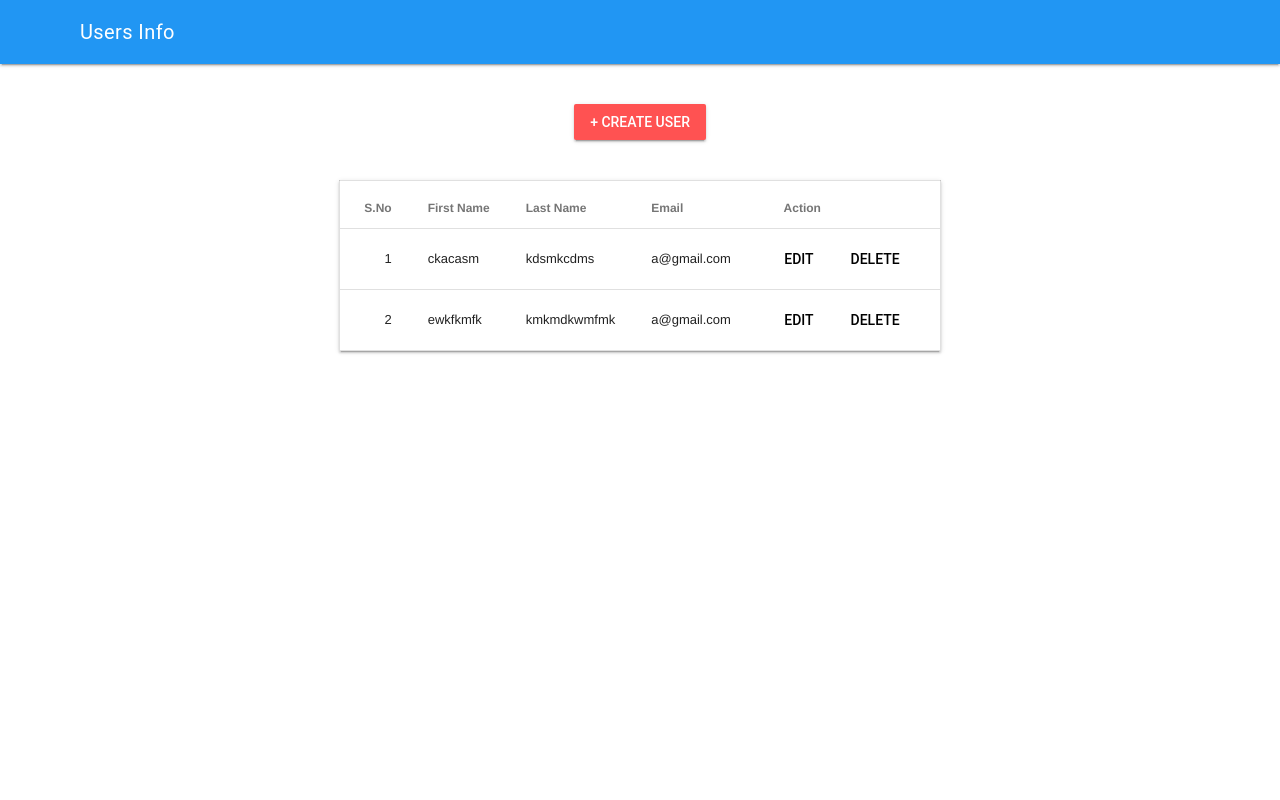
After one commit to Surya7065/UsersSite, a Django app: template info/templates/info/mdg/index.html in a window 1280 px wide. The commit adds this page. Run offline with Django 3.2, Linux system fonts and the light colour scheme; the template is opened without the code that fills it: values that come from a table or form of the project are taken from there, others are empty; data comes from the database, SQL or seed files in the repository; both versions use the stored data as it was after the commit.

Commit message:
add material design components

```diff
--- a/info/templates/info/index.html
+++ b/info/templates/info/index.html
@@ -69,8 +69,8 @@
 
                 {% for user in user_list %}
 
-                <tr>
-                    <td>{{ forloop.counter }}</td>
+                <tr align="left">
+                    <td style="margin: 0 auto">{{ forloop.counter }}</td>
 
                     <!--Check if first name exists-->
                     {% if user.first_name %}
@@ -86,7 +86,7 @@
                     <td>N/A</td>
                     {% endif %}
                     <td>{{ user.email }}</td>
-                    <td style="text-align:center">
+                    <td>
                         <a class="btn btn-primary btn-xs" role="button" href="{% url 'info:edit_user' user.id %}">Edit</a>&nbsp&nbsp&nbsp
                         <button type="button" class="btn btn-danger btn-xs" data-toggle="modal" data-target="#myModal" data-whatever="{{ user.first_name }}" data-userid="{{ user.id }}">Delete</button>&nbsp&nbsp&nbsp
                     </td>
--- /dev/null
+++ b/info/templates/info/mdg/index.html
@@ -0,0 +1,126 @@
+<!DOCTYPE html>
+<html>
+
+    <head>
+        <title>Add User</title>
+        <meta name="viewport" content="width=device-width, initial-scale=1">
+
+        <link rel="stylesheet" href="https://fonts.googleapis.com/icon?family=Material+Icons">
+        <link rel="stylesheet" href="https://code.getmdl.io/1.3.0/material.blue-red.min.css">
+        <script defer src="https://code.getmdl.io/1.3.0/material.min.js"></script>
+    </head>
+
+    <body>
+
+        <div class = "mdl-layout mdl-js-layout mdl-layout--fixed-header">
+            <header class = "mdl-layout__header">
+                <div class = "mdl-layout__header-row">
+                    <span class = "mdl-layout-title">Users Info</span>
+                </div>
+            </header>
+
+            <main class = "mdl-layout__content">
+
+                <br/>
+                <br/>
+
+                <div style="text-align:center">
+                    <!-- Colored raised button -->
+                    <a href="{% url 'info:add_user' %}">
+                        <button class="mdl-button mdl-js-button mdl-button--raised mdl-button--accent mdl-js-ripple-effect" style="margin: 0 auto">
+                        + Create User
+                        </button>
+                    </a>
+                </div>
+
+
+                <br/>
+                <br/>
+
+
+                <table class="mdl-data-table mdl-js-data-table mdl-shadow--2dp" style="margin: 0 auto">
+                    <thead>
+                    <tr>
+                        <th>S.No</th>
+                        <th class="mdl-data-table__cell--non-numeric">First Name</th>
+                        <th class="mdl-data-table__cell--non-numeric">Last Name</th>
+                        <th class="mdl-data-table__cell--non-numeric">Email</th>
+                        <th class="mdl-data-table__cell--non-numeric">&nbsp&nbsp&nbsp&nbsp&nbspAction</th>
+                    </tr>
+                    </thead>
+                    <tbody>
+                    {% for user in user_list %}
+
+                    <tr>
+                        <td>{{ forloop.counter }}</td>
+
+                        <!--Check if first name exists-->
+                        {% if user.first_name %}
+                        <td class="mdl-data-table__cell--non-numeric">{{ user.first_name }}</td>
+                        {% else %}
+                        <td class="mdl-data-table__cell--non-numeric">N/A</td>
+                        {% endif %}
+
+                        <!--check if last name exists-->
+                        {% if user.last_name %}
+                        <td class="mdl-data-table__cell--non-numeric">{{ user.last_name }}</td>
+                        {% else %}
+                        <td class="mdl-data-table__cell--non-numeric">N/A</td>
+                        {% endif %}
+                        <td class="mdl-data-table__cell--non-numeric">{{ user.email }}</td>
+                        <td class="mdl-data-table__cell--non-numeric" style="text-align:center">
+                            <!--<a class="btn btn-primary btn-xs" role="button" href="{% url 'info:edit_user' user.id %}">Edit</a>&nbsp&nbsp&nbsp-->
+                            <!--<button type="button" class="btn btn-danger btn-xs" data-toggle="modal" data-target="#myModal" data-whatever="{{ user.first_name }}" data-userid="{{ user.id }}">Delete</button>&nbsp&nbsp&nbsp-->
+                            <a href="{% url 'info:edit_user' user.id %}"><button class="mdl-button mdl-js-button" style="margin: 0 auto">
+                            Edit
+                            </button></a>
+                            <button onclick="handleDelete()" class="mdl-button mdl-js-button" style="margin: 0 auto">
+                            Delete
+                            </button>
+                        </td>
+                    </tr>
+
+                    {% endfor %}
+
+                    </tbody>
+                </table>
+
+                <dialog class="mdl-dialog">
+                    <h4 class="mdl-dialog__title">Allow data collection?</h4>
+                    <div class="mdl-dialog__content">
+                        <p>
+                            Allowing us to collect data will let us get you the information you want faster.
+                        </p>
+                    </div>
+                    <div class="mdl-dialog__actions">
+                        <button type="button" class="mdl-button">Agree</button>
+                        <button type="button" class="mdl-button close">Disagree</button>
+                    </div>
+                </dialog>
+
+            </main>
+        </div>
+
+
+    </body>
+
+    <script>
+
+
+            var dialog = document.querySelector('dialog');
+            var showDialogButton = document.querySelector('#delete_user');
+            if (! dialog.showModal) {
+              dialogPolyfill.registerDialog(dialog);
+            }
+            dialog.querySelector('.close').addEventListener('click', function() {
+              dialog.close();
+            });
+        function handleDelete(){
+
+            (this).addEventListener('click', function() {
+              dialog.showModal();
+            });
+        }
+    </script>
+
+</html>
--- a/info/views.py
+++ b/info/views.py
@@ -13,7 +13,7 @@ def index(request):
 
     user_list = User.objects.all()
 
-    return render(request, 'info/index.html', {'user_list': user_list})
+    return render(request, 'info/mdg/index.html', {'user_list': user_list})
 
 
 def add_user(request):
@@ -35,7 +35,7 @@ def add_user(request):
         message = 'Create user'
         form = UserForm()
 
-    return render(request, 'info/add_user.html', {'form': form, 'message': message})
+    return render(request, 'info/mdg/add_user.html', {'form': form, 'message': message})
 
 
 def delete_user(request, user_id):
@@ -72,4 +72,4 @@ def edit_user(request, user_id):
         data = {'first_name': user.first_name, 'last_name': user.last_name, 'email': user.email, 'password': user.password}
         form = UserForm(initial=data)
 
-    return render(request, 'info/add_user.html', {'form': form, 'message': message})
+    return render(request, 'info/mdg/add_user.html', {'form': form, 'message': message})
```
Also changed, not shown: info/templates/info/mdg/add_user.html (added, +68 -0 lines), db.sqlite3.
